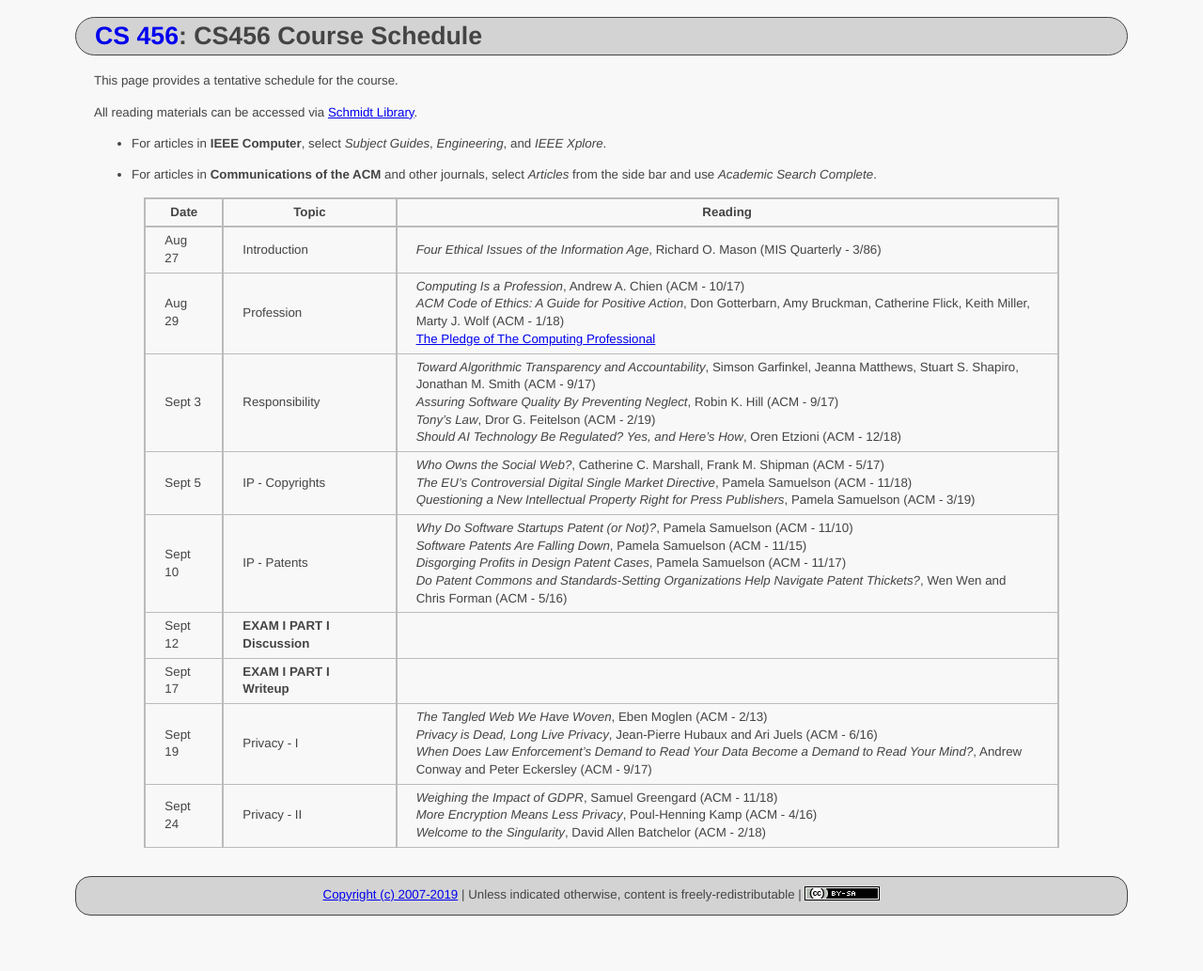
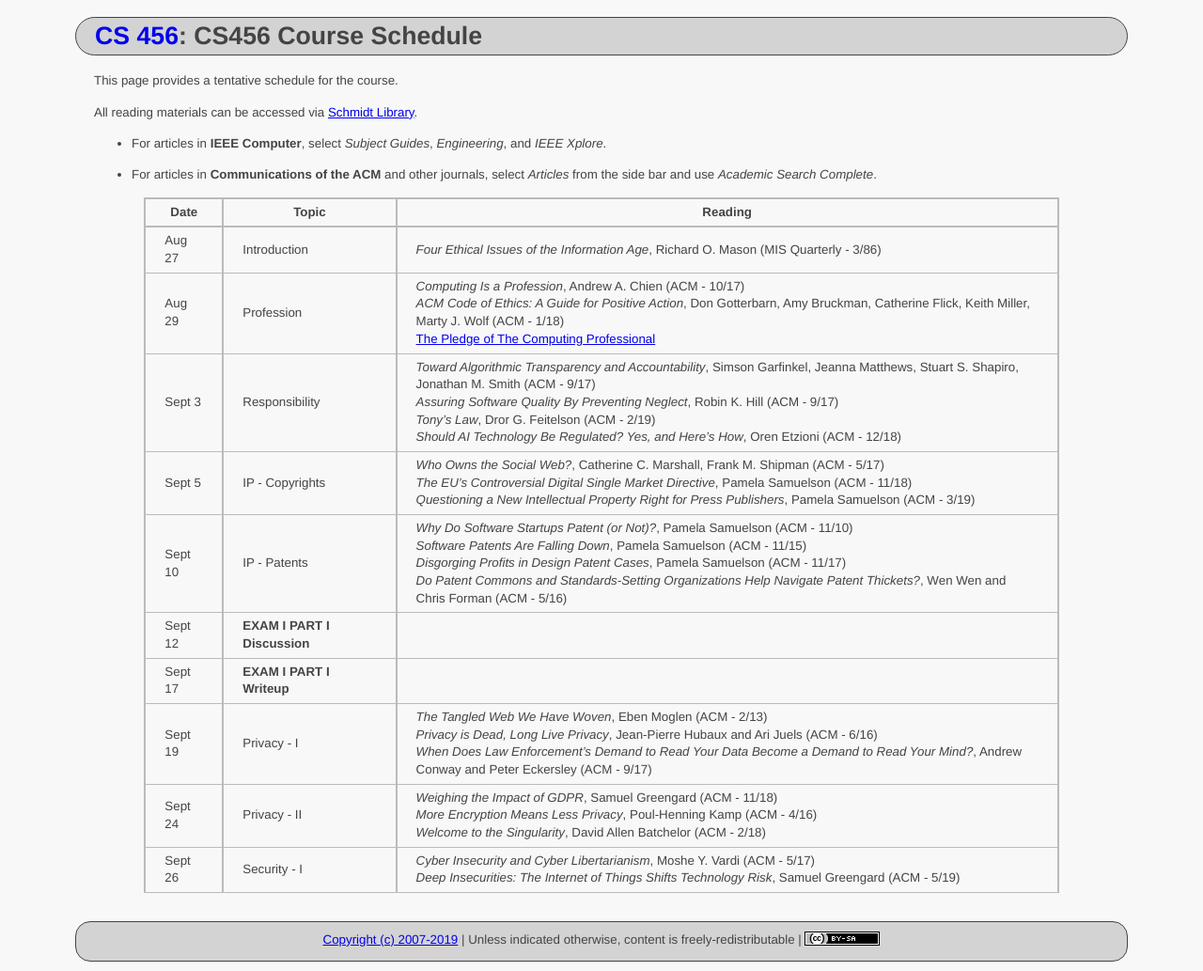
Before and after one commit to ycpcs/cs456-fall2019, a Jekyll site: the page built from schedule/index.md, in a window 1280 px wide. Shown: the whole page at 94% size. Built offline with Jekyll 4.4.1, drawn with Linux system fonts in a browser that asks for light colours; before the commit the page ends 984 px from its top, so only the background shows below that.

Commit message:
add security i articles
add security i articles

```diff
--- a/schedule/index.md
+++ b/schedule/index.md
@@ -23,11 +23,10 @@ All reading materials can be accessed via [Schmidt Library](http://library.ycp.e
 > Sept 17 | **EXAM I PART I Writeup**      |  |
 > Sept 19 | Privacy - I         | *The Tangled Web We Have Woven*, Eben Moglen (ACM - 2/13) <br /> *Privacy is Dead, Long Live Privacy*, Jean-Pierre Hubaux and Ari Juels (ACM - 6/16) <br /> *When Does Law Enforcement's Demand to Read Your Data Become a Demand to Read Your Mind?*, Andrew Conway and Peter Eckersley (ACM - 9/17) |
 > Sept 24 | Privacy - II        | *Weighing the Impact of GDPR*, Samuel Greengard (ACM - 11/18) <br /> *More Encryption Means Less Privacy*, Poul-Henning Kamp (ACM - 4/16) <br /> *Welcome to the Singularity*, David Allen Batchelor (ACM - 2/18) |
+> Sept 26 | Security - I        | *Cyber Insecurity and Cyber Libertarianism*, Moshe Y. Vardi (ACM - 5/17) <br /> *Deep Insecurities: The Internet of Things Shifts Technology Risk*, Samuel Greengard (ACM - 5/19)|
 
 
 <!--
-> Feb 19 | Privacy - I         | *The Tangled Web We Have Woven*, Eben Moglen (ACM - 2/13) <br /> *Privacy is Dead, Long Live Privacy*, Jean-Pierre Hubaux and Ari Juels (ACM - 6/16) <br /> *When Does Law Enforcement's Demand to Read Your Data Become a Demand to Read Your Mind?*, Andrew Conway and Peter Eckersley (ACM - 9/17) |
-> Feb 21 | Privacy - II        | *Can You Engineer Privacy?*, Seda Gurses (ACM - 8/14) <br /> *More Encryption Means Less Privacy*, Poul-Henning Kamp (ACM - 4/16) <br /> *Welcome to the Singularity*, David Allen Batchelor (ACM - 2/18) |
 > Feb 26 | Security - I        |  *Privacy and Security: Summing Up*, Susan Landau (ACM - 11/14) <br /> *Cyber Insecurity and Cyber Libertarianism*, Moshe Y. Vardi (ACM - 5/17)|
 > Feb 28 | Security - II       | *I Can't Let You Do That, Dave*, Cory Doctorow (ACM - 12/15) **NOTE: This is the Dec 2015 article** <br /> *Security Assurance*, Steven B. Lipner (ACM - 11/15) <br /> *Trustworthiness and Truthfulness Are Essential*, Peter G. Neumann (ACM - 6/17) <br /> *IoT: The Internet of Terror*, George V. Neville-Neil (ACM - 10/17)|
 > Mar 5  | **NO CLASS - WINTER BREAK** | |
```
